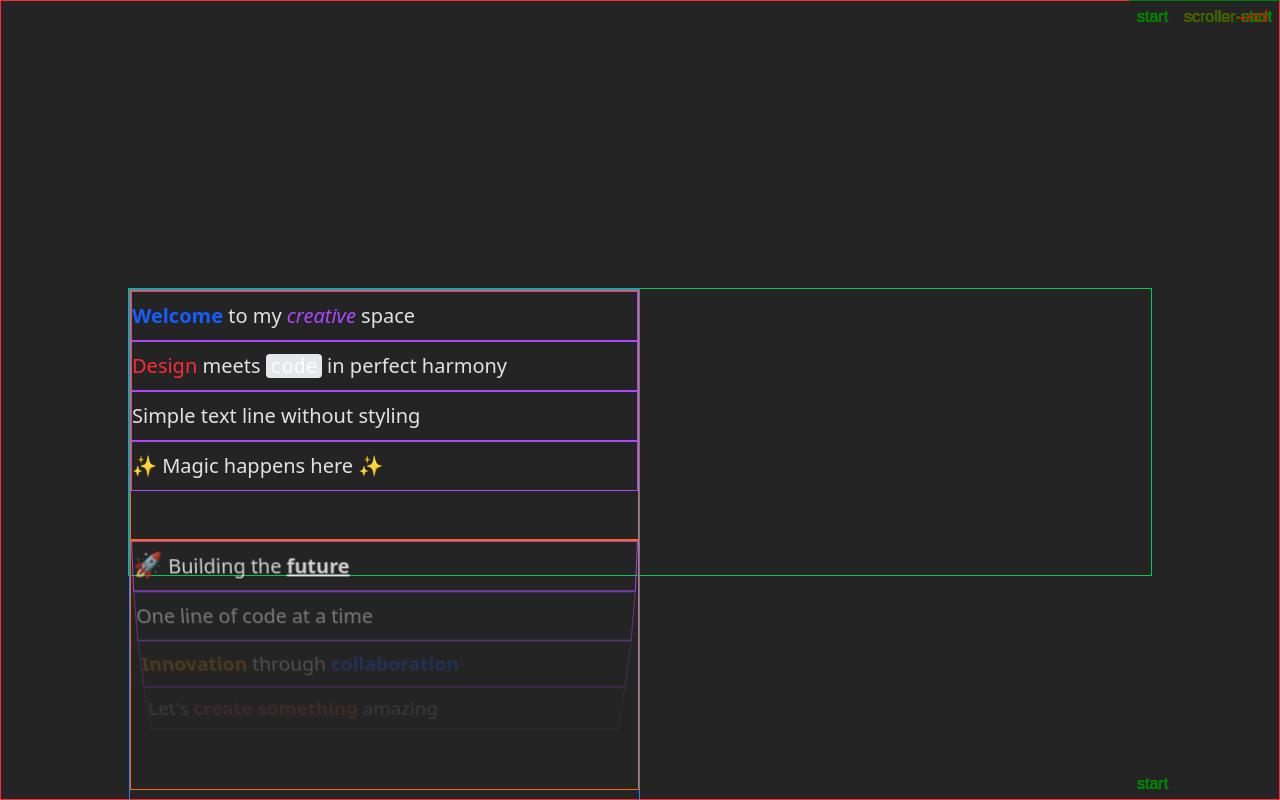
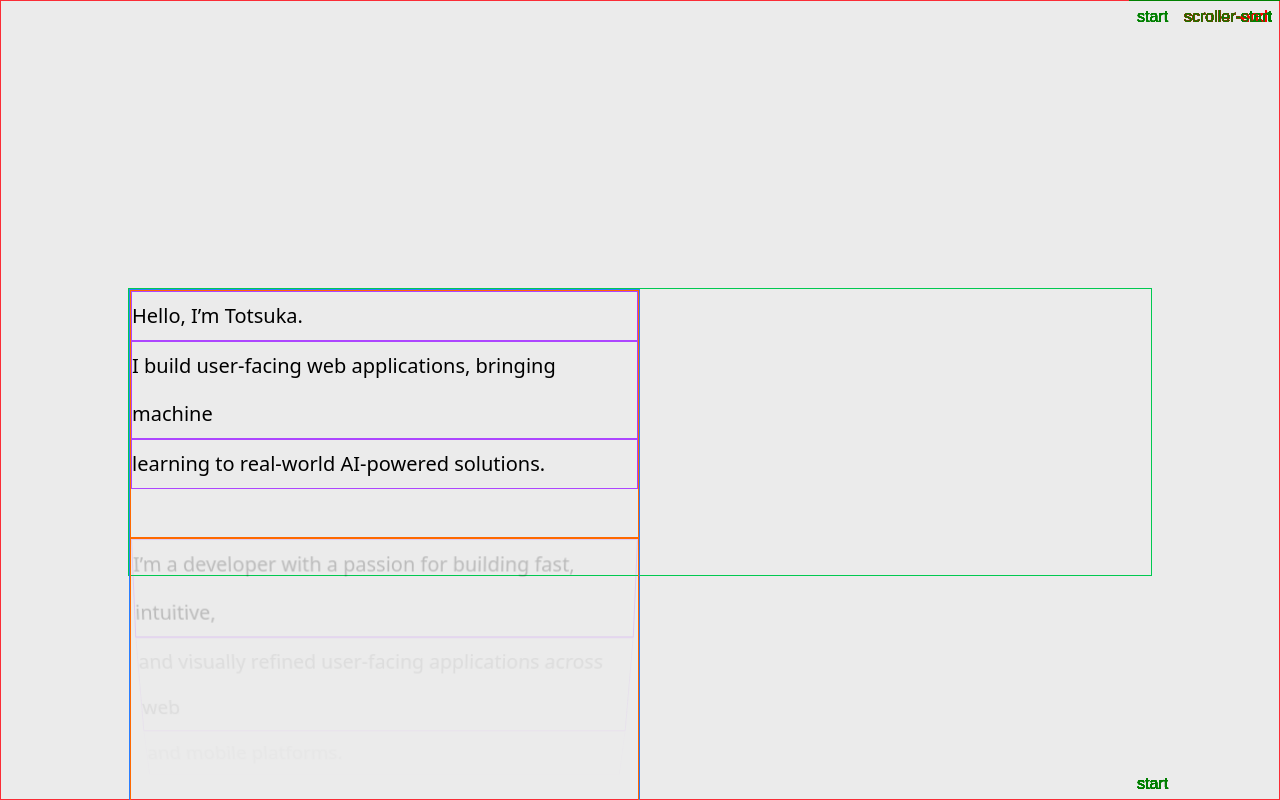
Before and after one commit to totsukatomofumi/personal-site-2, a React (Vite) app: page / in a window 1280 px wide. Shown: the top 800 px of the page. Built offline with nearby package versions, Linux system fonts and the light colour scheme.

Commit message:
Add initial text content and text, background styling
#4

```diff
--- a/src/constants.jsx
+++ b/src/constants.jsx
@@ -4,87 +4,39 @@ export const IS_DEV = import.meta.env.DEV;
 export const APP_CONTEXT = createContext();
 export const TEXT_SECTIONS = [
   [
-    <>
-      <span className="font-bold text-blue-600">Welcome</span>
-      {" to my "}
-      <span className="italic text-purple-500">creative</span>
-      {" space"}
-    </>,
-    <>
-      <span className="text-red-500">Design</span>
-      {" meets "}
-      <span className="font-mono bg-gray-200 px-1 rounded">code</span>
-      {" in perfect harmony"}
-    </>,
-    "Simple text line without styling",
-    <>
-      <span className="animate-pulse text-green-500">✨</span>
-      {" Magic happens here "}
-      <span className="animate-pulse text-green-500">✨</span>
-    </>,
+    "Hello, I’m Totsuka.",
+    "I build user-facing web applications, bringing machine",
+    "learning to real-world AI-powered solutions.",
   ],
   [
-    <>
-      <span className="text-2xl">🚀</span>
-      {" Building the "}
-      <span className="font-bold underline">future</span>
-    </>,
-    "One line of code at a time",
-    <>
-      <span className="text-yellow-600 font-semibold">Innovation</span>
-      {" through "}
-      <span className="text-blue-600 font-semibold">collaboration</span>
-    </>,
-    <>
-      {"Let's "}
-      <span className="bg-gradient-to-r from-pink-500 to-orange-500 bg-clip-text text-transparent font-bold">
-        create something
-      </span>
-      {" amazing"}
-    </>,
+    "I’m a developer with a passion for building fast, intuitive,",
+    "and visually refined user-facing applications across web",
+    "and mobile platforms.",
   ],
   [
-    <>
-      <span className="font-bold text-blue-600">Welcome</span>
-      {" to my "}
-      <span className="italic text-purple-500">creative</span>
-      {" space"}
-    </>,
-    <>
-      <span className="text-red-500">Design</span>
-      {" meets "}
-      <span className="font-mono bg-gray-200 px-1 rounded">code</span>
-      {" in perfect harmony"}
-    </>,
-    "Simple text line without styling",
-    <>
-      <span className="animate-pulse text-green-500">✨</span>
-      {" Magic happens here "}
-      <span className="animate-pulse text-green-500">✨</span>
-    </>,
+    "My favourite work lies at the intersection of web",
+    "development and AI, creating seamless digital experiences",
+    "that are both functional and beautiful, while leveraging",
+    "machine learning to deliver intelligent, user-friendly AI",
+    "solutions to the forefront of how we interact with",
+    "technology.",
   ],
   [
-    <>
-      <span className="text-2xl">🚀</span>
-      {" Building the "}
-      <span className="font-bold underline">future</span>
-    </>,
-    "One line of code at a time",
-    <>
-      <span className="text-yellow-600 font-semibold">Innovation</span>
-      {" through "}
-      <span className="text-blue-600 font-semibold">collaboration</span>
-    </>,
-    <>
-      {"Let's "}
-      <span className="bg-gradient-to-r from-pink-500 to-orange-500 bg-clip-text text-transparent font-bold">
-        create something
-      </span>
-      {" amazing"}
-    </>,
+    "My fascination with technology began with science fiction.",
+    "The futuristic, fictional worlds of piloting giant mechas,",
+    "intelligent robot companions, and life in space colonies—",
+    "they inspire my pursuit of engineering and technology, and",
+    "I hope to contribute to innovations that turn science fiction",
+    "into reality.",
+  ],
+  [
+    "In my spare time, I’m an avid car enthusiast with a deep",
+    "appreciation for JDM culture. I enjoy taking night drives",
+    "and road trips abroad, where I find freedom and peace on",
+    "the open road.",
   ],
 ];
 export const NUM_OF_SECTIONS = TEXT_SECTIONS.length;
 export const LINE_ROTATION_ANGLE_INCREMENT = 5; // degrees
-export const LINE_OPACITY_INITIAL_VALUE = 0.9; // initial opacity for the first animated line
-export const LINE_OPACITY_DECREASE_FACTOR = 0.5; // factor by which opacity decreases for each subsequent line
+export const LINE_OPACITY_INITIAL_VALUE = 0.2; // initial opacity for the first animated line
+export const LINE_OPACITY_DECREASE_FACTOR = 0.3; // factor by which opacity decreases for each subsequent line
--- a/src/index.css
+++ b/src/index.css
@@ -1,4 +1,9 @@
 @import "tailwindcss";
+
+@theme {
+  --color-background: #ebebeb;
+  --color-text: #000000;
+}
 
 :root {
   font-family: system-ui, Avenir, Helvetica, Arial, sans-serif;
@@ -6,8 +11,8 @@
   font-weight: 400;
 
   color-scheme: light dark;
-  color: rgba(255, 255, 255, 0.87);
-  background-color: #242424;
+  color: var(--color-text);
+  background-color: var(--color-background);
 
   font-synthesis: none;
   text-rendering: optimizeLegibility;
```
